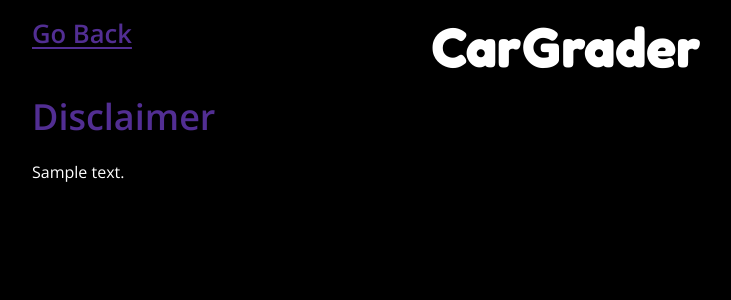
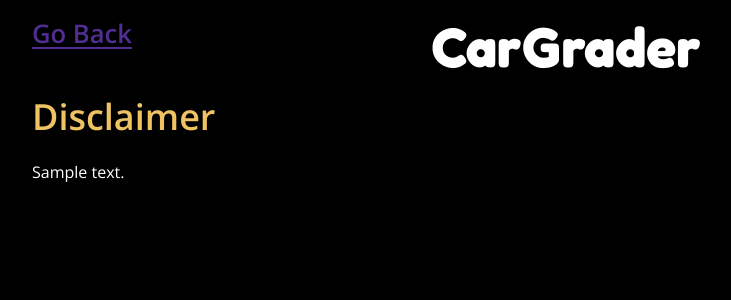
Before and after one commit to CarGrader/cargrader.app, a Flask app: template cargrader.app/templates/disclaimer.html in a window 1280 px wide. Shown: the top 300 px of the page, without its empty margins (74-805 px from the left). Run offline with Flask 3, Linux system fonts and the light colour scheme; the template is opened without the code that fills it: most values are stand-ins (such as "Sample title", 1, 10 or a date in 2020); parts of the project's set-up code (start-up, migrations or seed data) failed here and were passed over.

Commit message:
Update disclaimer.html

```diff
--- a/cargrader.app/templates/disclaimer.html
+++ b/cargrader.app/templates/disclaimer.html
@@ -6,7 +6,7 @@
   <title>Disclaimer • CarGrader</title>
   <link rel="stylesheet" href="{{ url_for('static', filename='css/main.css') }}">
   <style>
-    /* Page-scoped tweaks (keeps your global CSS clean) */
+  /* Page-scoped tweaks (keeps your global CSS clean) */
     .legal-shell { max-width: 1100px; margin: 0 auto; padding: 0 16px 40px; }
     .legal-bar { position: relative; padding: 18px 0 6px; text-align: center; }
     .legal-back { position: absolute; left: 0; top: 16px; }
@@ -18,11 +18,6 @@
     }
     @media (max-width: 600px){ .legal-brand { font-size: 40px; } }
 
-    .legal-title {
-      color: var(--primary-600);           /* purple header */
-      font-weight: 800; font-size: 36px;
-      margin: 12px 0 18px 0; text-align: left;
-    }
     .legal-body  { color:#fff; font-size:16px; line-height:1.7; white-space:pre-wrap; text-align:left; }
   </style>
 </head>
```
